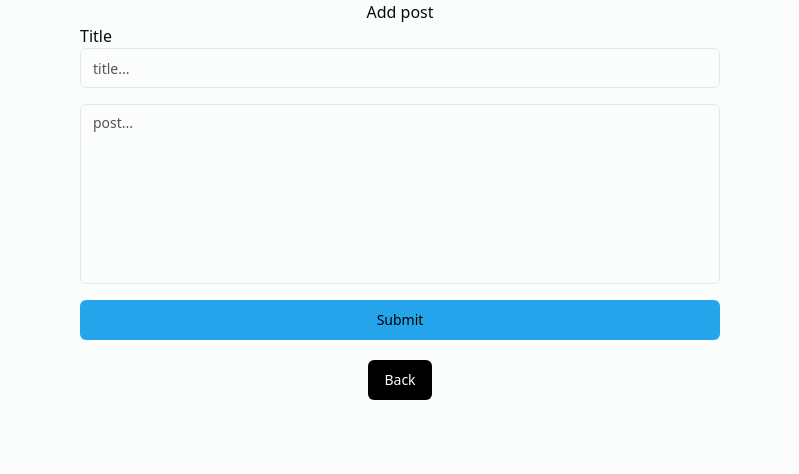
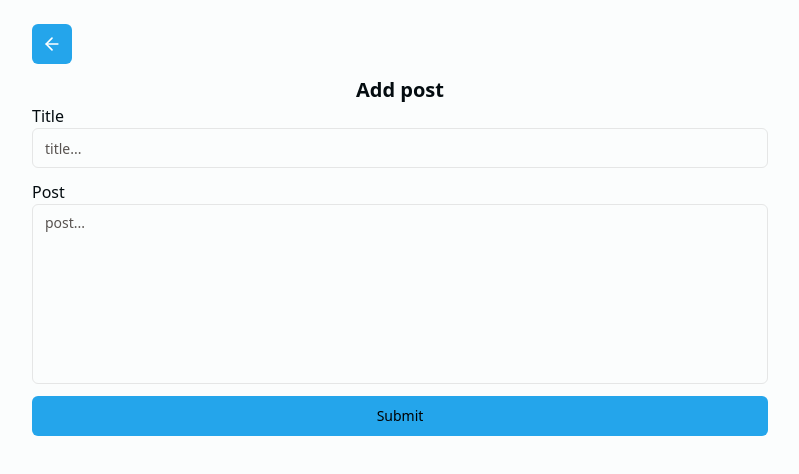
Before and after one commit to Maulidin-Ilham/react-firebase-test, a React (Vite) app: page /add-post in a window 1280 px wide. Shown: the top 474 px of the page, without its empty margins (240-1039 px from the left). Built offline with nearby package versions, Linux system fonts and the light colour scheme; no server answers; sample sign-in values are in the browser's storage.

Commit message:
feat add protected route

```diff
--- a/src/App.jsx
+++ b/src/App.jsx
@@ -1,15 +1,24 @@
 import { BrowserRouter as Router, Routes, Route } from "react-router-dom";
+
 import Home from "./pages/Home";
 import DetailPost from "./pages/DetailPost";
 import AddPost from "./pages/AddPost";
 import LoginPage from "./pages/LoginPage";
+import ProtectedRoute from "./components/protected-route";
 
 const App = () => {
   return (
     <Router>
       <Routes>
         <Route path="/" element={<Home />} />
-        <Route path="/add-post" element={<AddPost />} />
+        <Route
+          path="/add-post"
+          element={
+            <ProtectedRoute>
+              <AddPost />
+            </ProtectedRoute>
+          }
+        />
         <Route path="/:postId" element={<DetailPost />} />
         <Route path="/login" element={<LoginPage />} />
       </Routes>
--- /dev/null
+++ b/src/components/protected-route.jsx
@@ -0,0 +1,22 @@
+import { useEffect } from "react";
+import { useNavigate } from "react-router-dom";
+import PropTypes from "prop-types";
+
+import { auth } from "@/firebase-config";
+
+export default function ProtectedRoute({ children }) {
+  const currentUser = auth.currentUser;
+  const navigate = useNavigate();
+
+  useEffect(() => {
+    if (!currentUser) {
+      navigate("/login", { replace: true });
+    }
+  }, [currentUser, navigate]);
+
+  return <>{children}</>;
+}
+
+ProtectedRoute.propTypes = {
+  children: PropTypes.node,
+};
--- a/src/pages/AddPost.jsx
+++ b/src/pages/AddPost.jsx
@@ -1,5 +1,6 @@
 import { useState } from "react";
-import { Link, useNavigate } from "react-router-dom";
+import { useNavigate } from "react-router-dom";
+import { ArrowLeftIcon } from "lucide-react";
 
 import { useCreatePost } from "@/services/mutations";
 
@@ -18,55 +19,59 @@ const AddPost = () => {
   const submitHandler = async (e) => {
     e.preventDefault();
 
-    if (title.trim() !== "" && post.trim() !== "") {
-      try {
-        // fungsi firebase buat nambah ke collection "posts"
-        await createPost({ title, post });
+    if (!title || !post) return;
 
-        navigate("/");
-      } catch (error) {
-        console.error("Error adding comment: ", error);
+    await createPost(
+      { title, post },
+      {
+        onSettled: () => {
+          navigate("/");
+
+          setTitle("");
+          setPost("");
+        },
       }
-      setTitle("");
-      setPost("");
-    }
+    );
   };
 
   return (
-    <div className="flex flex-col items-center justify-center ">
-      <h1>Add post</h1>
+    <section className="max-w-screen-md px-4 mx-auto my-6">
+      <div className="mb-3">
+        <Button size="icon" onClick={() => navigate(-1)}>
+          <ArrowLeftIcon className="w-5 h-5 text-white" />
+        </Button>
+      </div>
 
-      <form
-        action=""
-        className="flex flex-col w-6/12 space-y-4 "
-        onSubmit={submitHandler}
-      >
+      <div>
+        <h2 className="text-xl font-semibold text-center">Add post</h2>
+      </div>
+
+      <form onSubmit={submitHandler} className="flex flex-col gap-3">
         <div>
-          <label htmlFor="">Title</label>
+          <label htmlFor="title">Title</label>
           <Input
-            placeholder="title..."
+            id="title"
+            name="title"
             value={title}
             onChange={(e) => setTitle(e.target.value)}
+            placeholder="title..."
           />
         </div>
         <div>
+          <label htmlFor="post">Post</label>
           <Textarea
+            id="post"
+            name="post"
+            value={post}
+            onChange={(e) => setPost(e.target.value)}
             placeholder="post..."
             className="resize-none w-full h-[180px]"
-            value={post}
-            onChange={(e) => setPost(e.target.value)}
           />
         </div>
 
-        <Button type="submit" disbled={isPending}>
-          {isPending ? "Submiting..." : "Submit"}
-        </Button>
+        <Button type="submit">{isPending ? "Submiting..." : "Submit"}</Button>
       </form>
-
-      <Link to={"/"} className="mt-5">
-        <Button className="text-white bg-black hover:bg-gray-600">Back</Button>
-      </Link>
-    </div>
+    </section>
   );
 };
 
--- a/src/pages/DetailPost.jsx
+++ b/src/pages/DetailPost.jsx
@@ -1,11 +1,12 @@
 import { useState } from "react";
-import { useNavigate, useParams } from "react-router-dom";
+import { Link, useNavigate, useParams } from "react-router-dom";
 import { ArrowLeftIcon } from "lucide-react";
 
 import { usePost } from "@/services/queries";
 import { useCreateCommentPost } from "@/services/mutations";
 
 import { Button } from "@/components/ui/button";
+import { auth } from "@/firebase-config";
 
 const DetailPost = () => {
   const { postId } = useParams();
@@ -13,10 +14,13 @@ const DetailPost = () => {
 
   const [comment, setComment] = useState("");
 
+  const currentUser = auth.currentUser;
   const { data, isLoading, isSuccess, isError, error } = usePost(postId);
   const { mutateAsync: createCommentPost, isPending } = useCreateCommentPost();
 
   const handleCommentPost = async () => {
+    if (!comment) return;
+
     await createCommentPost(
       { postId, comment },
       {
@@ -51,16 +55,32 @@ const DetailPost = () => {
         <div className="flex flex-col gap-2 mt-5">
           <input
             type="text"
+            disabled={currentUser === null}
             value={comment}
             onChange={(e) => setComment(e.target.value)}
             placeholder="Add a comment..."
             className="p-2 border border-gray-400 rounded"
           />
-          <Button type="button" onClick={handleCommentPost}>
+          <Button
+            type="button"
+            disabled={currentUser === null}
+            onClick={handleCommentPost}
+          >
             {isPending ? "Loading..." : "Add comment"}
           </Button>
         </div>
-
+        {!currentUser && (
+          <div className="my-4">
+            <p>
+              {" "}
+              You must{" "}
+              <Link to="/login" className="italic text-blue-500">
+                Login
+              </Link>{" "}
+              to add a comment
+            </p>
+          </div>
+        )}
         <div className="mt-5">
           <h1>Comment {data.comments.length}</h1>
           <ul>
--- a/src/pages/Home.jsx
+++ b/src/pages/Home.jsx
@@ -1,16 +1,17 @@
 import { Link, useNavigate } from "react-router-dom";
+
+import { signOut } from "firebase/auth";
+import { auth } from "@/firebase-config";
 
 import { usePosts } from "@/services/queries";
 import { useDeletePost, useUpdatePost } from "@/services/mutations";
 
 import { Button } from "@/components/ui/button";
-import { getAuth, signOut } from "firebase/auth";
 
 const Home = () => {
   const navigate = useNavigate();
 
   // ini untuk ngecek udah login apa blm
-  const auth = getAuth();
   const currentUser = auth.currentUser;
   const { data: posts, isLoading, isSuccess, isError, error } = usePosts();
   const { mutate: deletePost, isPending: isPendingDeletePost } =
@@ -34,7 +35,8 @@ const Home = () => {
   const handleLogout = async () => {
     try {
       await signOut(auth);
-      navigate("/login");
+      localStorage.removeItem("token");
+      navigate("/", { replace: true });
     } catch (error) {
       console.error("Error during logout:", error.message);
     }
@@ -65,6 +67,8 @@ const Home = () => {
               </div>
 
               <div className="flex flex-row gap-3 ">
+                {currentUser && (
+                  <>
                     <Button
                       className="bg-accent"
                       onClick={() => editHandler(post.id)}
@@ -77,6 +81,8 @@ const Home = () => {
                     >
                       {isPendingDeletePost ? "Deleting..." : "Delete"}
                     </Button>
+                  </>
+                )}
                 <Link to={`${post.id}`}>
                   <Button className="bg-primary" onClick={deleteHandler}>
                     Detail
--- a/src/pages/LoginPage.jsx
+++ b/src/pages/LoginPage.jsx
@@ -1,41 +1,12 @@
-import { useNavigate } from "react-router-dom";
-import { GoogleAuthProvider, signInWithPopup } from "firebase/auth";
+import { useLoginWithGoogle } from "@/services/mutations";
 
 import { Button } from "@/components/ui/button";
-import { getAuth } from "firebase/auth";
 
 export default function LoginPage() {
-  const navigate = useNavigate();
+  const { mutateAsync: loginWithGoogle } = useLoginWithGoogle();
 
   const handleLoginWithGoogle = async () => {
-    const auth = getAuth();
-    const currentUser = auth.currentUser;
-    try {
-      const googleProvider = new GoogleAuthProvider();
-
-      googleProvider.setCustomParameters({
-        prompt: "select_account",
-      });
-
-      const result = await signInWithPopup(auth, googleProvider);
-      const credential = GoogleAuthProvider.credentialFromResult(result);
-
-      const token = credential.accessToken;
-      const user = {
-        name: result.user.displayName,
-        email: result.user.email,
-        avatar: result.user.photoURL,
-      };
-      console.log("~Token", token);
-      console.log("~User", user);
-
-      navigate("/", { replace: true });
-    } catch (error) {
-      const credential = GoogleAuthProvider.credentialFromError(error);
-
-      console.error(credential);
-      console.error(error?.message);
-    }
+    await loginWithGoogle();
   };
 
   return (
--- a/src/services/api.js
+++ b/src/services/api.js
@@ -7,8 +7,9 @@ import {
   deleteDoc,
   updateDoc,
 } from "firebase/firestore";
+import { GoogleAuthProvider, signInWithPopup } from "firebase/auth";
 
-import { db } from "@/firebase-config";
+import { auth, db } from "@/firebase-config";
 
 export const getAllPosts = async () => {
   try {
@@ -98,3 +99,35 @@ export const createCommentPost = async ({ postId, comment }) => {
     throw new Error(error);
   }
 };
+
+export const googleLogin = async () => {
+  try {
+    const googleProvider = new GoogleAuthProvider();
+
+    googleProvider.setCustomParameters({
+      prompt: "select_account",
+    });
+
+    const result = await signInWithPopup(auth, googleProvider);
+    const credential = GoogleAuthProvider.credentialFromResult(result);
+
+    const token = credential.accessToken;
+
+    const user = {
+      name: result.user.displayName,
+      email: result.user.email,
+      avatar: result.user.photoURL,
+    };
+
+    return {
+      token,
+      user,
+    };
+  } catch (error) {
+    const credential = GoogleAuthProvider.credentialFromError(error);
+
+    console.error(credential);
+
+    throw new Error(error);
+  }
+};
--- a/src/services/mutations.js
+++ b/src/services/mutations.js
@@ -1,5 +1,13 @@
+import { useNavigate } from "react-router-dom";
 import { useMutation, useQueryClient } from "@tanstack/react-query";
-import { createCommentPost, createPost, deletePost, updatePost } from "./api";
+
+import {
+  createCommentPost,
+  createPost,
+  deletePost,
+  googleLogin,
+  updatePost,
+} from "./api";
 
 export const useCreatePost = () => {
   const queryClient = useQueryClient();
@@ -49,3 +57,22 @@ export const useCreateCommentPost = () => {
     },
   });
 };
+
+export const useLoginWithGoogle = () => {
+  const queryClient = useQueryClient();
+  const navigate = useNavigate();
+
+  return useMutation({
+    mutationFn: async () => await googleLogin(),
+    onSuccess: (data) => {
+      localStorage.setItem("token", data.token);
+      queryClient.setQueriesData(["user"], data.user);
+    },
+    onSettled: () => {
+      navigate("/", { replace: true });
+    },
+    onError: (error) => {
+      console.error(error);
+    },
+  });
+};
```
Lines whose indentation alone changed are shown as unchanged.
